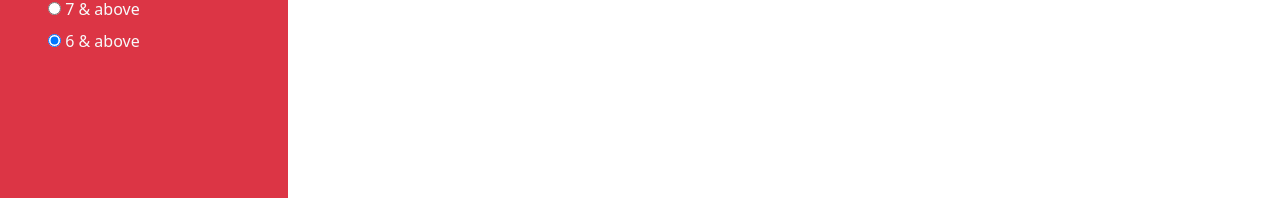
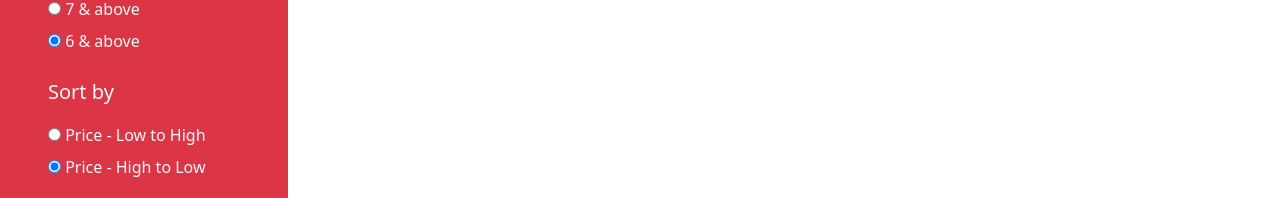
Before and after one commit to devMainak/bestseller-Frontend, a React (Vite) app: page /books/1 in a window 1280 px wide. Shown: the part 599-797 px from the top of the page. Built offline with nearby package versions, Linux system fonts and the light colour scheme; no server answers.

Commit message:
feat: sortByPrice added

```diff
--- a/src/features/books/BookView.jsx
+++ b/src/features/books/BookView.jsx
@@ -2,7 +2,7 @@ import { useEffect, useState } from "react"
 import { useDispatch, useSelector } from "react-redux"
 import Header from "../../components/Header"
 import BookList from './BookList'
-import { fetchBooks, addToCategoryFilter, removeFromCategoryFilter, setPriceSlider, setSortByRating, clearFilters } from "./booksSlice"
+import { fetchBooks, addToCategoryFilter, removeFromCategoryFilter, setPriceSlider, setSortByRating, setSortByPrice ,clearFilters } from "./booksSlice"
 import { useParams } from "react-router-dom"
 
 const BookView = () => {
@@ -20,7 +20,7 @@ const BookView = () => {
   }, [])
 
   // Destructuring the booksSlice and accessing the store with useSelector
-  const { books, categoryFilter, priceSlider, categories, sortByRating } = useSelector(state => state.books)
+  const { books, categoryFilter, priceSlider, categories, sortByRating, sortByPrice } = useSelector(state => state.books)
 
   // Function to set the priceSlider value upon change
   const handlePriceSlider = (event) => {
@@ -44,13 +44,17 @@ dispatch(setSortByRating(parseInt(e.target.value)))
     console.log(sortByRating)
   }
 
+  // Function to set the current price sort method
+  const handleSortByPrice = (e) => {
+    dispatch(setSortByPrice(e.target.value))
+  }
+
   // Function to clear and reset all filters
   const clearAllFilters = () => {
     dispatch(clearFilters())
     dispatch(addToCategoryFilter(bookCategory))
   }
 
-  // console.log(books)
 
   // Filtered books by category
   const filteredBooksByCategory = books.filter(book => categoryFilter.includes(book.categoryName))
@@ -61,7 +65,8 @@ dispatch(setSortByRating(parseInt(e.target.value)))
   // Sorted books by rating
   const sortedBooksByRating = sortedBooksByPriceSlider.filter(book => book.rating >= sortByRating)
 
-  console.log(sortedBooksByRating)
+  // Sorted book by price
+  const sortedBooksByPrice = sortByPrice === "HighToLow" ? sortedBooksByRating.sort((a, b) => b.price - a.price ) : sortedBooksByRating.sort((a, b) => a.price - b.price)
 
   return (
     <>
@@ -105,15 +110,15 @@ dispatch(setSortByRating(parseInt(e.target.value)))
               <br/>
               <label  className="pt-2"><input type="radio" name="rating" value={6} onChange={handleRatingFilter} checked={sortByRating === 6 ? true : false} /> 6 & above</label>
             </section>
-            {/* <section className="pb-4">
+            <section className="pb-4">
               <label className="fs-5 fw-normal pb-2">Sort by</label>
               <br/>
-              <label className="pt-2"><input type="radio" name="sortBy" /> Price - Low to High</label>
+              <label className="pt-2"><input type="radio" name="sortBy" value="LowToHigh" onChange={handleSortByPrice} /> Price - Low to High</label>
               <br/>
-              <label className="pt-2"><input type="radio" name="sortBy" /> Price - High to Low</label>
-            </section> */}
+              <label className="pt-2"><input type="radio" name="sortBy" value="HighToLow" onChange={handleSortByPrice} checked={sortByPrice === "HighToLow" ? true : false}/> Price - High to Low</label>
+            </section>
           </div>
-          <BookList books={sortedBooksByRating} />
+          <BookList books={sortedBooksByPrice} />
         </div>
 
       </main>
--- a/src/features/books/booksSlice.js
+++ b/src/features/books/booksSlice.js
@@ -19,7 +19,7 @@
       categoryFilter: [],
       priceSlider: 100,
       sortByRating: 6,
-      sortByPrice: "LowToHigh",
+      sortByPrice: "HighToLow",
       categories: [
           {
             name: "Fiction",
@@ -74,11 +74,16 @@
       setSortByRating: (state, action) => {
         state.sortByRating = action.payload
       },
+      // Setting the sort by method
+      setSortByPrice: (state, action) => {
+        state.sortByPrice = action.payload
+      },
       // clear all filters and reset
       clearFilters: (state) => {
         state.categoryFilter = []
         state.priceSlider = 100
         state.sortByRating = 6
+        state.sortByPrice = "HighToLow"
         state.categories = state.categories.map(category => {
           category.checked = false
           return category
@@ -106,7 +111,7 @@
   })
 
   // exporting the action creators
-  export const { addToCategoryFilter, removeFromCategoryFilter, setPriceSlider, setSortByRating, clearFilters} = booksSlice.actions
+  export const { addToCategoryFilter, removeFromCategoryFilter, setPriceSlider, setSortByRating, setSortByPrice, clearFilters} = booksSlice.actions
 
   // exporting the reducer for the store
   export default booksSlice.reducer
```
